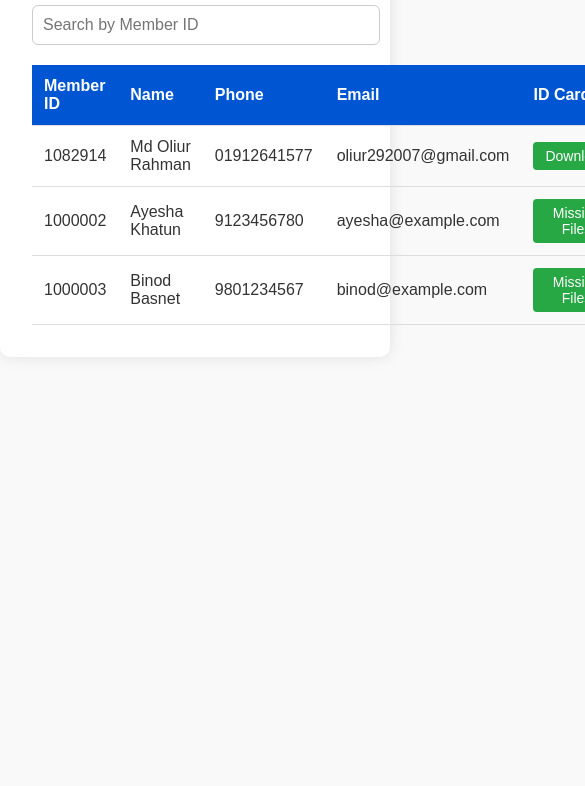
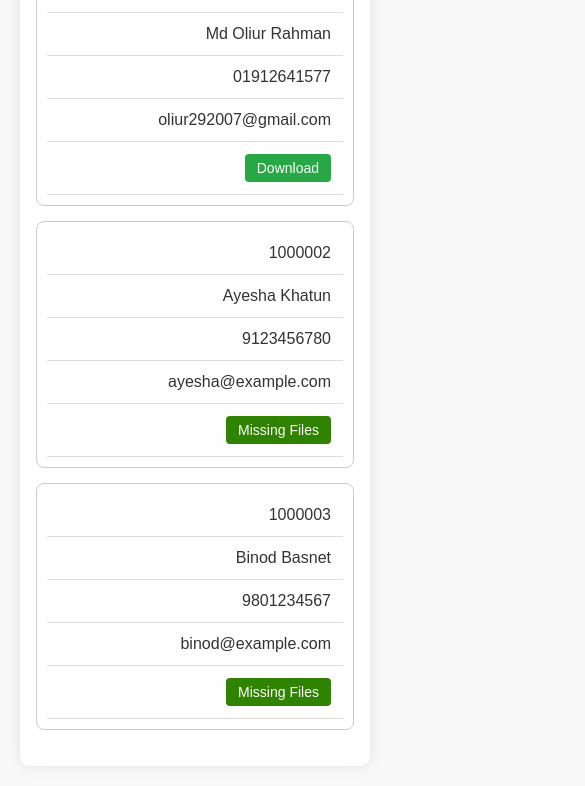
Before and after one commit to rpst2022/RPST-Member-Card-Downloader, a plain HTML site: page index.html in a window 390 px wide. Shown: the part 229-1015 px from the top of the page, 585 px wide, since content can reach past the window. Before the commit the page ends 844 px from the top, so only its background shows below. Drawn offline with nearby package versions, Linux system fonts and the light colour scheme; no server answers.

Commit message:
Update styles.css

```diff
--- a/styles.css
+++ b/styles.css
@@ -11,12 +11,13 @@ body {
   padding: 2rem;
   background: white;
   border-radius: 10px;
-  box-shadow: 0 0 15px rgba(0,0,0,0.1);
+  box-shadow: 0 0 15px rgba(0, 0, 0, 0.1);
 }
 
 h1 {
   text-align: center;
   margin-bottom: 20px;
+  font-size: 2rem;
 }
 
 input[type="text"] {
@@ -26,11 +27,13 @@ input[type="text"] {
   margin-bottom: 20px;
   border-radius: 6px;
   border: 1px solid #ccc;
+  box-sizing: border-box;
 }
 
 table {
   width: 100%;
   border-collapse: collapse;
+  margin-bottom: 20px;
 }
 
 table thead {
@@ -38,7 +41,8 @@ table thead {
   color: white;
 }
 
-table th, table td {
+table th,
+table td {
   padding: 12px;
   text-align: left;
   border-bottom: 1px solid #ddd;
@@ -53,8 +57,86 @@ table th, table td {
   text-decoration: none;
   cursor: pointer;
   font-size: 14px;
+  transition: background-color 0.3s ease;
 }
 
 .download-btn:hover {
   background-color: #218838;
 }
+
+.download-btn:disabled {
+  background-color: #308300;
+  cursor: not-allowed;
+}
+
+.download-btn.missing {
+  background-color: #dc3545; /* Bootstrap-style red */
+  color: white;
+  cursor: not-allowed;
+}
+
+.download-btn.missing:hover {
+  background-color: #c82333;
+}
+
+.footer-copyright {
+  text-align: center;
+  margin-top: 20px;
+  font-size: 0.75rem;
+  opacity: 0.8;
+}
+
+/* Responsive layout for small screens */
+@media (max-width: 768px) {
+  .container {
+    margin: 20px;
+    padding: 1rem;
+  }
+
+  h1 {
+    font-size: 1.5rem;
+  }
+
+  table,
+  thead,
+  tbody,
+  th,
+  td,
+  tr {
+    display: block;
+  }
+
+  thead {
+    display: none;
+  }
+
+  tr {
+    margin-bottom: 15px;
+    border: 1px solid #ccc;
+    border-radius: 8px;
+    padding: 10px;
+    background: #fefefe;
+  }
+
+  td {
+    padding: 10px;
+    position: relative;
+  }
+
+  td::before {
+    content: attr(data-label);
+    position: absolute;
+    left: 10px;
+    top: 10px;
+    font-weight: bold;
+    text-transform: uppercase;
+    color: #666;
+  }
+
+  table th,
+  table td {
+
+    text-align: right;
+
+  }
+}
```
